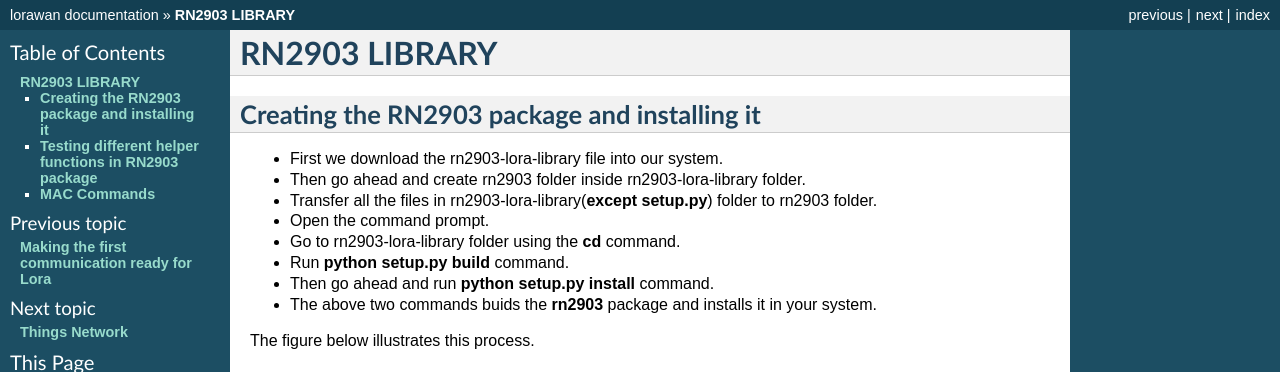
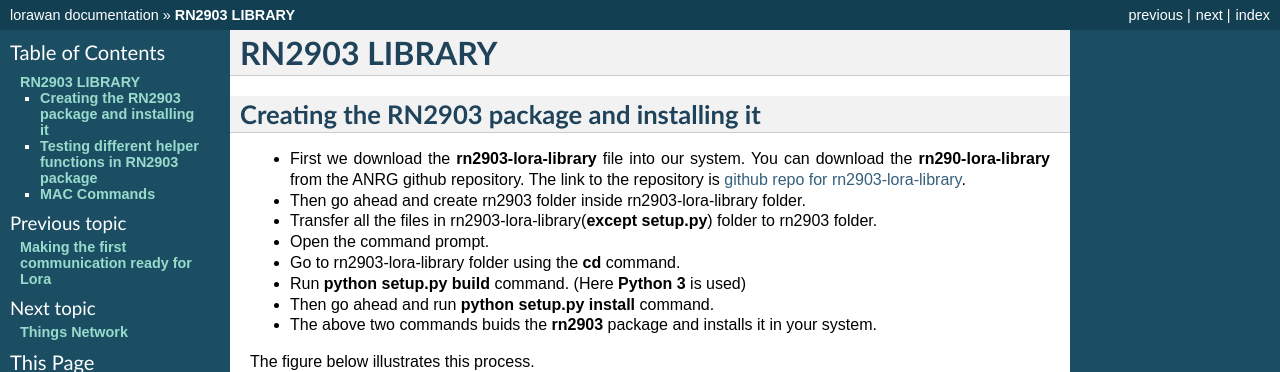
Before and after one commit to ANRGUSC/lorawandocs, a Sphinx documentation site: the page built from docs/source/rn2903library.rst, in a window 1280 px wide and 900 px high, cut to the strip 0-372 px from the top of the window. Built offline with Sphinx 7.4.7, drawn with Linux system fonts in a browser that asks for light colours.

Commit message:
first commit

```diff
--- a/docs/source/connectingrn2903.rst
+++ b/docs/source/connectingrn2903.rst
@@ -50,7 +50,7 @@ There are 3 level of commands :
 **Commands to check RN2903 parameters**
 +++++++++++++++++++++++++++++++++++++++
 
-The following set of commands have been taken from **RN2903 Lora command reference user guide**. The link to the guide is `RN2903 Lora command reference user guide <http://ww1.microchip.com/downloads/en/DeviceDoc/40001811A.pdf>`_. Please refer the guide for more information about rn2903 module and its commands.
+The following set of commands have been taken from **RN2903 Lora command reference user guide**. The **link** to the guide is `RN2903 Lora command reference user guide <http://ww1.microchip.com/downloads/en/DeviceDoc/40001811A.pdf>`_. Please refer the guide for more information about rn2903 module and its commands.
 
 The different set of the commands are:
 
--- a/docs/source/lorawan.rst
+++ b/docs/source/lorawan.rst
@@ -37,7 +37,7 @@ Classes of Lora
   In addition to the class A structure of uplink followed by two downlink windows, class C further reduces latency on the downlink by keeping the receiver of the end-device open at all times that the device is not transmitting (half duplex). Based on this, the network server can initiate a downlink transmission at any time on the assumption that the end-device receiver is open, so no latency. The compromise is the power drain of the receiver (up to ~50mW) and so class C is suitable for applications where continuous power is available.
   For battery powered devices, temporary mode switching between classes A & C is possible, and is useful for intermittent tasks such as firmware over-the-air updates.
 
-LoraWAN Specification:
+LoraWAN Specifications
 +++++++++++++++++++++++
 
 * Standard:            LoRa WAN technology follows IEEE 802.15.4 standard
--- a/docs/source/rn2903library.rst
+++ b/docs/source/rn2903library.rst
@@ -5,12 +5,12 @@
 **Creating the RN2903 package and installing it**
 +++++++++++++++++++++++++++++++++++++++++++++++++
 
-* First we download the rn2903-lora-library file into our system.
+* First we download the **rn2903-lora-library** file into our system. You can download the **rn290-lora-library** from the ANRG github repository. The link to the repository is `github repo for rn2903-lora-library <https://github.com/ANRGUSC/rn2903-lora-library>`_.
 * Then go ahead and create rn2903 folder inside rn2903-lora-library folder.
 * Transfer all the files in rn2903-lora-library(**except setup.py**) folder to rn2903 folder.
 * Open the command prompt.
 * Go to rn2903-lora-library folder using the **cd** command.
-* Run **python setup.py build** command.
+* Run **python setup.py build** command. (Here **Python 3** is used)
 * Then go ahead and run **python setup.py install** command.
 * The above two commands buids the **rn2903** package and installs it in your system.
 
```
